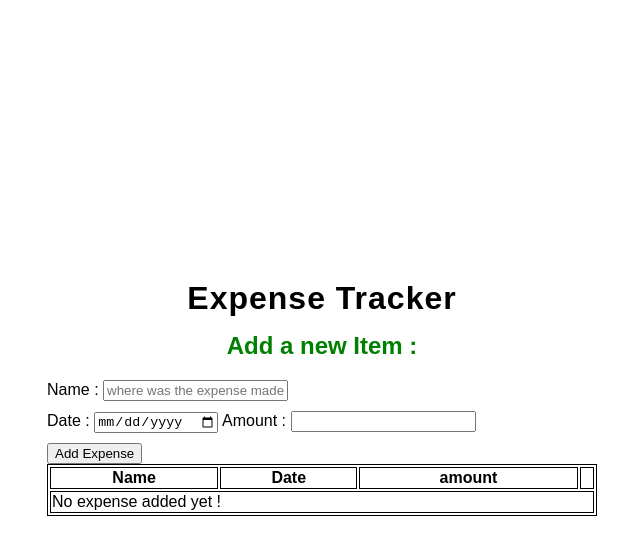
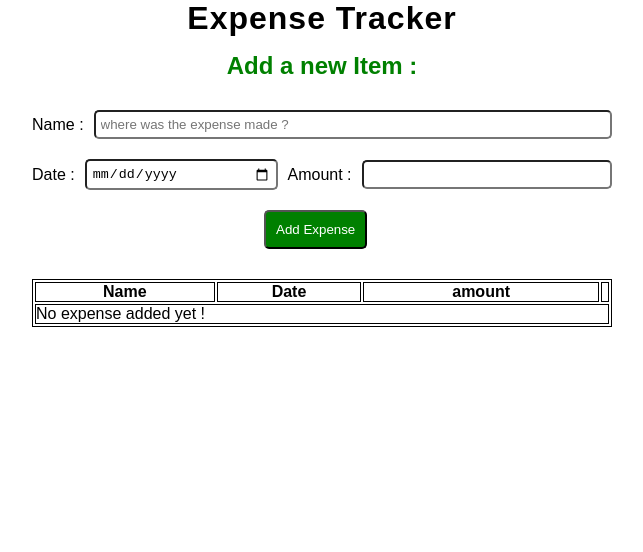
Before and after one commit to EtnoPolino/ExpenseTracker, a plain HTML site: page index.html in a window 1280 px wide. Shown: the whole page, without its empty margins (318-961 px from the left). Drawn offline with Linux system fonts and the light colour scheme.

Commit message:
end css styling, start of js

```diff
--- a/style.css
+++ b/style.css
@@ -4,6 +4,8 @@
 
 *{
     box-sizing: border-box;
+    margin: 0;
+    padding:0;
 }
 
 body{
@@ -11,14 +13,15 @@ body{
     display: flex;
     flex-direction: column;
     align-items: center;
-    justify-content: center;
     min-height: 100vh;
     font-family: sans-serif;
 }
 
 .container{
     margin: 20px auto;
-    width: 550px;
+    width: 600px;
+    padding: 10px;
+    min-height: 100vh;
 }
 
 
@@ -35,14 +38,37 @@ h2{
 
 
 /******************** milieu de tableau *******************/
-input{
-    margin-bottom: 10px;
+.name,
+.dateamount{
+    display: flex;
+    gap : 10px;
+    margin-bottom: 20px;
+    align-items: center;
+}
+#nameExpense,
+#date,
+#amount{
+    flex: 1 1 auto;
 }
 
+input[type="text"], input[type="date"]{
+    padding: 5px;
+    border-radius: 5px;
+}
+
+/********** button *****************/
+button{
+    position:relative;
+    left: 40%;
+    padding: 10px;
+    margin-bottom: 30px;
+    border-radius: 5px;
+    background-color: green;
+    color: white;
+}
 
 /*********** Tableau ********************/
 
-
 table, th, td {
     border:1px solid black;
-  }
+}
```
Also changed, not shown: index.html (+1 -1 lines).
